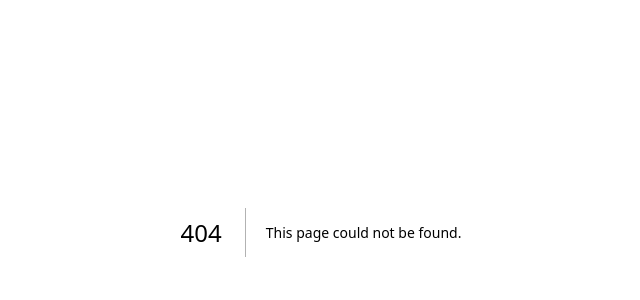
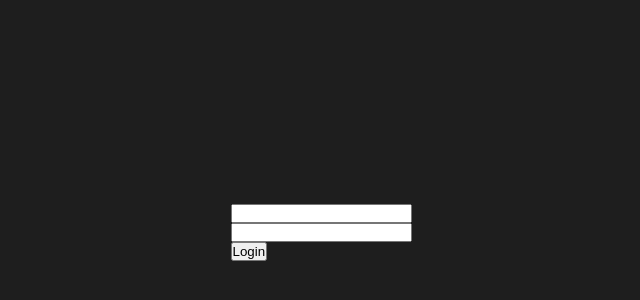
Before and after one commit to Justice-Molefi/justblog, a Next.js app: page /admin/auth in a window 1280 px wide. Before the commit this address had no page. Shown: the part 168-468 px from the top of the page, without its empty margins (319-959 px from the left). Built offline with nearby package versions, Linux system fonts and the light colour scheme.

Commit message:
WIP: add login and markdown form

```diff
--- /dev/null
+++ b/app/admin/auth/page.module.css
@@ -0,0 +1,13 @@
+.formContainer{
+    display: flex;
+    flex-direction: column;
+    align-items: center;
+    justify-content: center;
+    width: 50%;
+    margin: auto;
+}
+
+.form{
+    display: flex;
+    flex-direction: column;
+}
--- /dev/null
+++ b/app/admin/auth/page.tsx
@@ -0,0 +1,19 @@
+import styles from "./page.module.css";
+
+export default function Login() {
+  return (
+    <div className={styles.formContainer}>
+      <form className={styles.form}>
+        <div className="email">
+          <input type="email" name="email" />
+        </div>
+        <div className="password">
+          <input type="password" name="password" />
+        </div>
+        <div className="login">
+          <button type="submit">Login</button>
+        </div>
+      </form>
+    </div>
+  );
+}
--- /dev/null
+++ b/app/admin/page.module.css
@@ -0,0 +1,13 @@
+
+.container{
+    display: flex;
+    flex-direction: column;
+    padding: 2rem;
+}
+
+.header{
+    color: var(--accent);
+    padding: 1rem 0;
+    display: flex;
+    justify-content: space-between;
+}
```
Also changed, not shown: app/admin/page.tsx (added, +28 -0 lines), package.json (+6 -4 lines), 1 other file (tests, documents, lock files or other folders).
